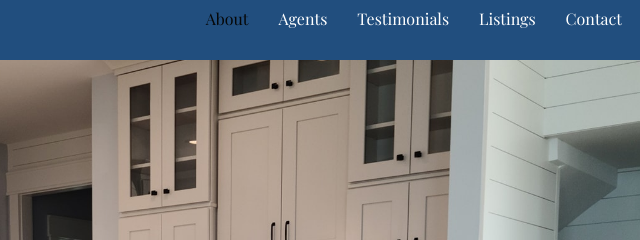
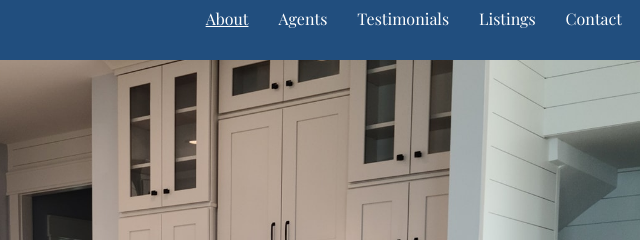
Before and after one commit to Max-Van-Fleet/COMP126F, a plain HTML site: page index.html in a window 1280 px wide. In both pictures the pointer is over the link "About". Shown: the top 240 px of the page, 583-1223 px from the left. Drawn offline with nearby package versions, Linux system fonts and the light colour scheme.

Commit message:
small updates

```diff
--- a/css/formstyle.css
+++ b/css/formstyle.css
@@ -75,7 +75,7 @@ select{
 input{
     font-size: 16pt;
 }
-@media (min-width: 790px)  {
+@media (min-width: 780px)  {
 .contact-grid{
     display: grid;
     grid-template-columns: 22.5vw  60vw;
--- a/css/styles.css
+++ b/css/styles.css
@@ -51,7 +51,7 @@ header {
 }
 
 .nav-links a:hover {
-  color: #060707;
+  text-decoration: underline;
 }
 
 .menu-toggle {
```
